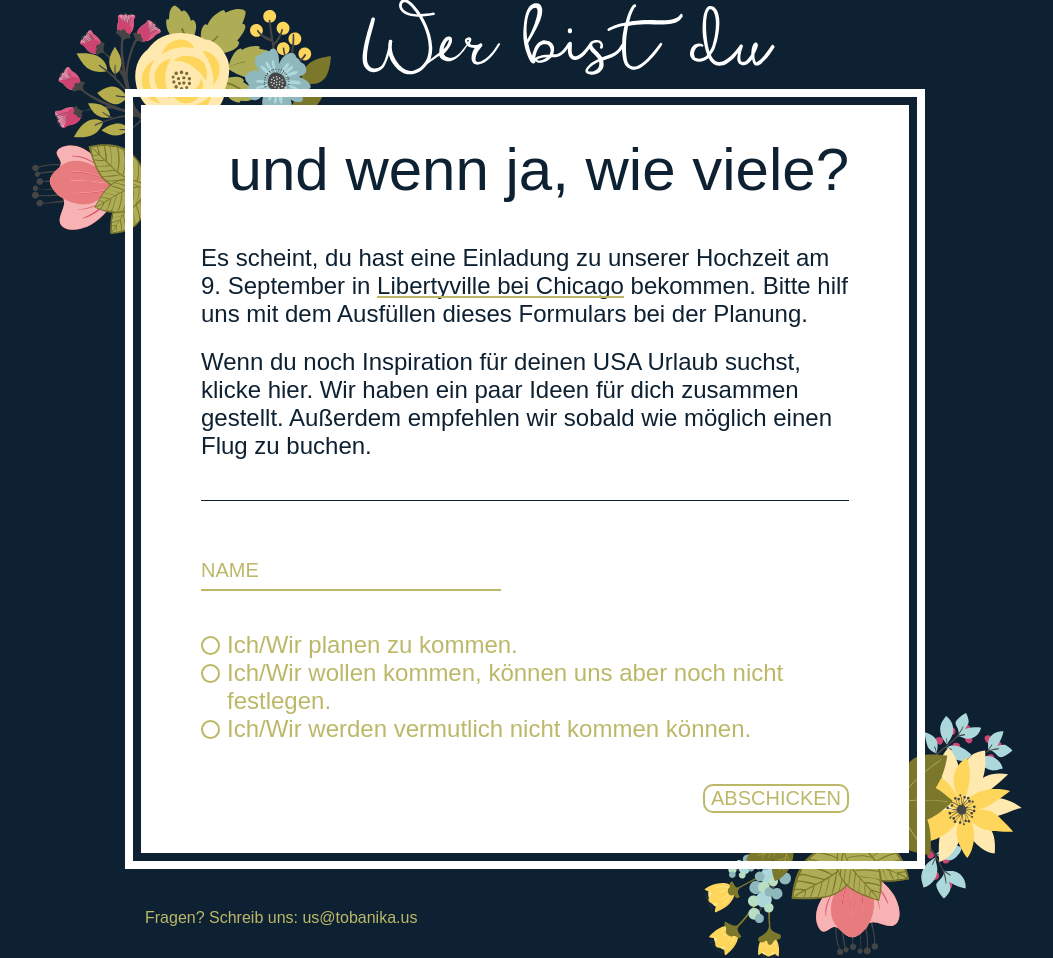
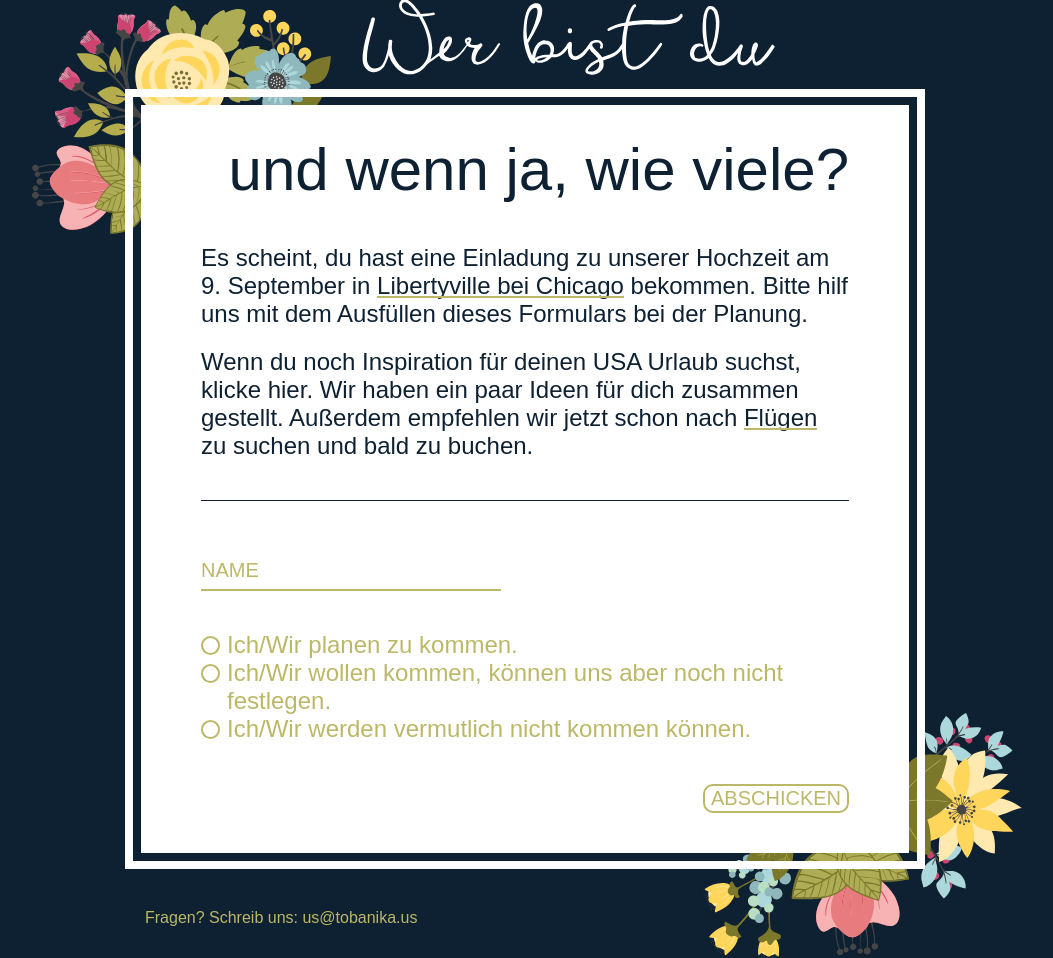
Before and after one commit to MrLoh/tobanika.us, a PHP site: page /survey/ in a window 1280 px wide. Shown: the part 51-1009 px from the top of the page, without its empty margins (115-1168 px from the left). Run offline with PHP 8.4, Linux system fonts and the light colour scheme; some libraries are stand-ins or nearby versions.

Commit message:
update flight text

```diff
--- a/survey/index.php
+++ b/survey/index.php
@@ -24,7 +24,7 @@
 					Es scheint, du hast eine Einladung zu unserer Hochzeit am 9. September in <a href="https://www.google.com/maps/place/Libertyville+Covenant+Church/@42.1547926,-87.9076787,11z/data=!4m2!3m1!1s0x880f94187533f679:0xc1f8bf5d91297ac">Libertyville  bei Chicago</a> bekommen. Bitte hilf uns mit dem Ausfüllen dieses Formulars bei der Planung.
 				</p>
 				<p>
-					Wenn du noch Inspiration für deinen USA Urlaub suchst, <a href="http://urlaub.für.tobanika.us">klicke hier</a>. Wir haben ein paar Ideen für dich zusammen gestellt. Außerdem empfehlen wir sobald wie möglich einen <a href="https://www.kayak.com/flights/BER,nearby-CHI,nearby/2016-09-03-flexible/2016-09-14-flexible">Flug</a> zu buchen.
+					Wenn du noch Inspiration für deinen USA Urlaub suchst, <a href="http://urlaub.für.tobanika.us">klicke hier</a>. Wir haben ein paar Ideen für dich zusammen gestellt. Außerdem empfehlen wir jetzt schon nach <a href="https://www.kayak.com/flights/BER,nearby-CHI,nearby/2016-09-03-flexible/2016-09-14-flexible">Flügen</a> zu suchen und bald zu buchen.
 				</p>
 				<hr>
 				<form action="handler.php" method="post" id="survey">
```
